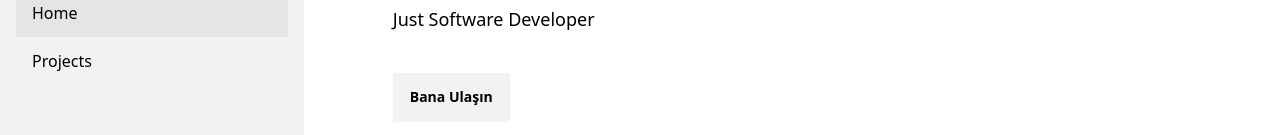
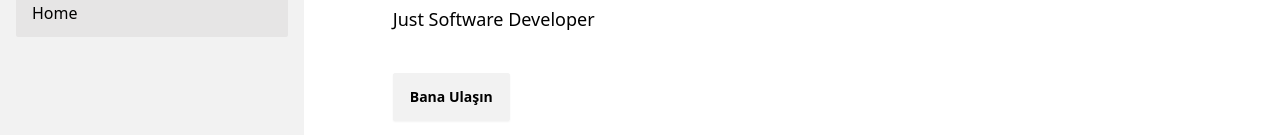
Before and after one commit to atalhatabak/atalhatabak.github.io, an Astro site: page / in a window 1280 px wide. Shown: the part 207-342 px from the top of the page. Built offline with nearby package versions, Linux system fonts and the light colour scheme; Astro itself is replaced by a stand-in of ours.

Commit message:
Update SideBarMenu.astro

```diff
--- a/src/components/SideBarMenu.astro
+++ b/src/components/SideBarMenu.astro
@@ -5,7 +5,7 @@ const activeClass = "bg-base-300"; // For primary color replace with `active` cl
 
 <ul class="menu grow shrink menu-md overflow-y-auto">
     <li><a class="py-3 text-base" id="home" href="/">Home</a></li>
-    <li><a class="py-3 text-base" id="projects" href="/projects">Projects</a></li>
+    <!-- <li><a class="py-3 text-base" id="projects" href="/projects">Projects</a></li>
     <!-- <li><a class="py-3 text-base" id="blog" href="/blog/">Blog</a></li> -->
 
 </ul>
```
